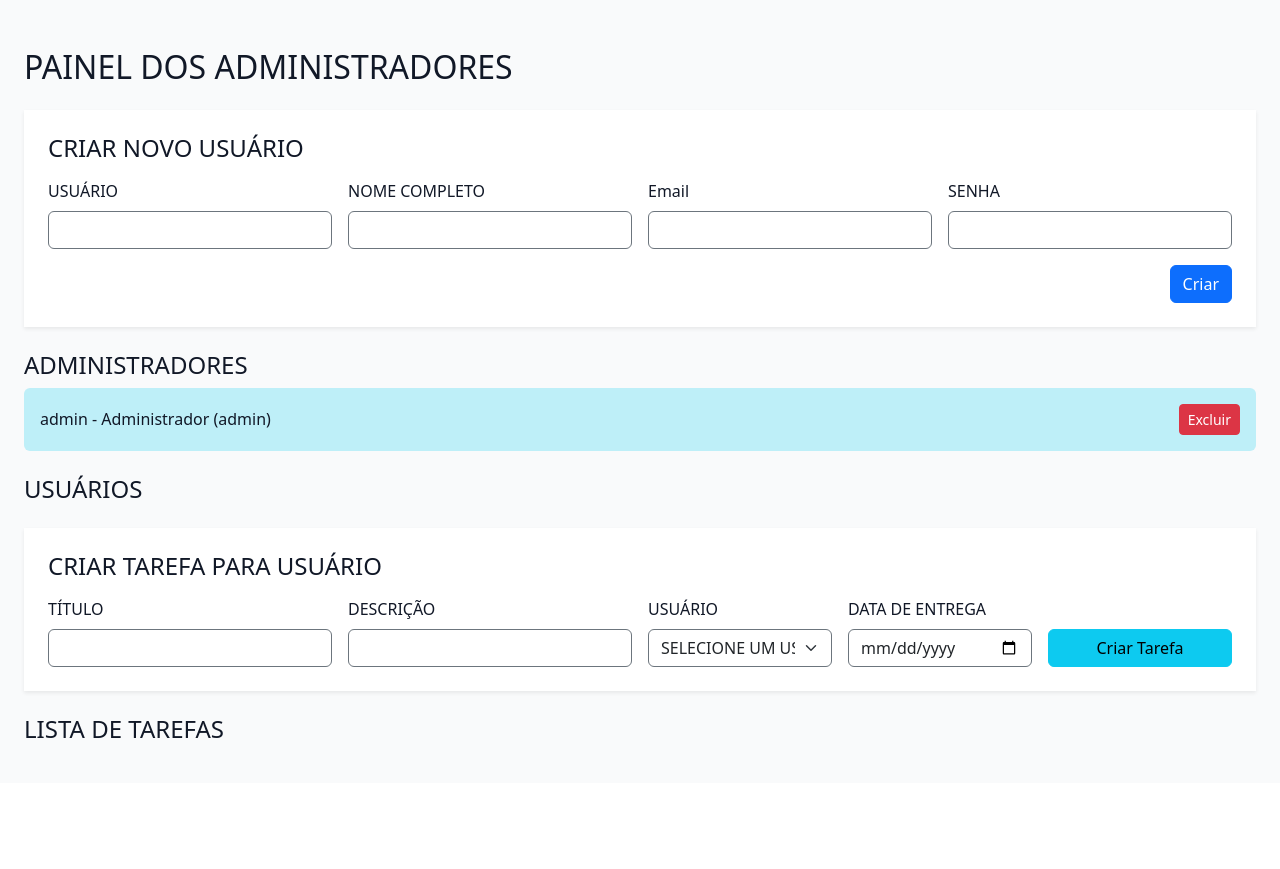
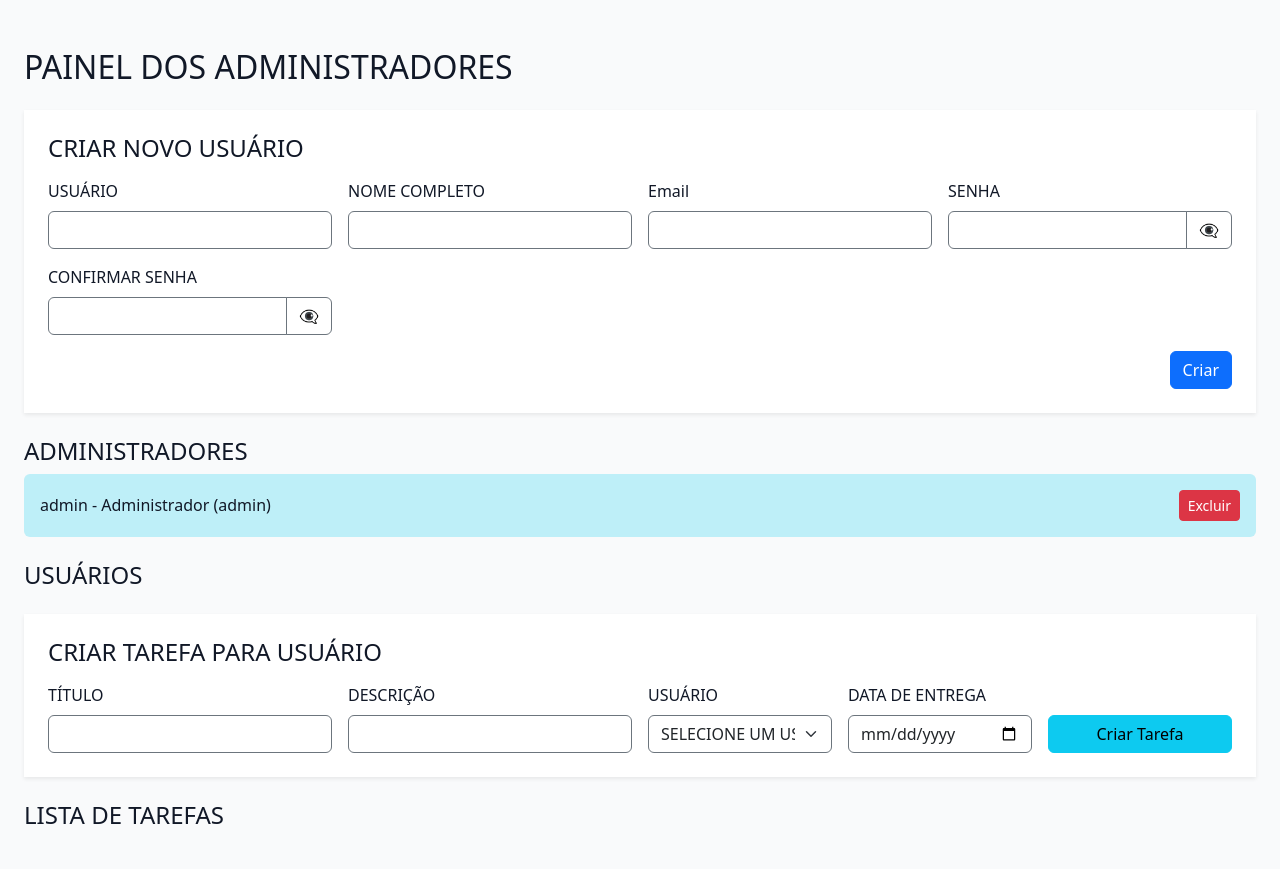
Before and after one commit to LuisHenriqueofc01/sistema-gerenciamento-tarefas, a Flask app: page /admin in a window 1280 px wide. Shown: the part 56-925 px from the top of the page. Before the commit the page ends 794 px from the top, so only its background shows below. Run offline with Flask 3, Linux system fonts and the light colour scheme; a user stored in the database is signed in; some libraries are stand-ins or nearby versions.

Commit message:
Adição de segurança em senhas

```diff
--- a/app/templates/admin_panel.html
+++ b/app/templates/admin_panel.html
@@ -17,7 +17,7 @@
 <!-- Criar Novo Usuário -->
 <div class="bg-white p-4 shadow-sm mb-4">
     <h4 class="mb-3">CRIAR NOVO USUÁRIO</h4>
-    <form action="{{ url_for('views.create_user') }}" method="POST" class="row g-3 align-items-end">
+    <form action="{{ url_for('views.create_user') }}" method="POST" class="row g-3 align-items-end" id="form-criar-usuario">
         <div class="col-md-3">
             <label class="form-label">USUÁRIO</label>
             <input type="text" name="username" class="form-control border-secondary" required>
@@ -32,7 +32,21 @@
         </div>
         <div class="col-md-3">
             <label class="form-label">SENHA</label>
-            <input type="password" name="password" class="form-control border-secondary" required>
+            <div class="input-group">
+                <input type="password" name="password" id="senha" class="form-control border-secondary" required>
+                <button type="button" class="btn btn-outline-secondary" onclick="togglePassword('senha')" tabindex="-1">
+                    👁‍🗨
+                </button>
+            </div>
+        </div>
+        <div class="col-md-3">
+            <label class="form-label">CONFIRMAR SENHA</label>
+            <div class="input-group">
+                <input type="password" id="confirmarSenha" class="form-control border-secondary" required>
+                <button type="button" class="btn btn-outline-secondary" onclick="togglePassword('confirmarSenha')" tabindex="-1">
+                    👁‍🗨
+                </button>
+            </div>
         </div>
         <div class="col-12 text-end">
             <button type="submit" class="btn btn-primary">Criar</button>
@@ -122,8 +136,7 @@
                 class="d-flex gap-2">
                 <select name="status" class="form-select form-select-sm border-secondary">
                     <option value="pendente" {% if task.status=='pendente' %}selected{% endif %}>Pendente</option>
-                    <option value="em progresso" {% if task.status=='em progresso' %}selected{% endif %}>Em Progresso
-                    </option>
+                    <option value="em progresso" {% if task.status=='em progresso' %}selected{% endif %}>Em Progresso</option>
                     <option value="concluída" {% if task.status=='concluída' %}selected{% endif %}>Concluída</option>
                 </select>
                 <button type="submit" class="btn btn-primary btn-sm">Atualizar</button>
@@ -138,4 +151,21 @@
     </div>
     {% endfor %}
 </div>
+
+<!-- Scripts -->
+<script>
+    function togglePassword(id) {
+        const input = document.getElementById(id);
+        input.type = input.type === 'password' ? 'text' : 'password';
+    }
+
+    document.getElementById('form-criar-usuario').addEventListener('submit', function (e) {
+        const senha = document.getElementById('senha').value;
+        const confirmar = document.getElementById('confirmarSenha').value;
+        if (senha !== confirmar) {
+            e.preventDefault();
+            alert('As senhas não coincidem. Por favor, verifique.');
+        }
+    });
+</script>
 {% endblock %}
--- a/app/templates/base.html
+++ b/app/templates/base.html
@@ -16,8 +16,6 @@
 
     <!-- Estilo personalizado -->
     <link rel="stylesheet" href="{{ url_for('static', filename='css/estilo.css') }}">
-
-    <link rel="icon" type="image/png" href="{{ url_for('static', filename='img/logo.png') }}">
 
     <style>
         body {
```
Also changed, not shown: app/templates/login.html (+13 -1 lines), instance/app.db.
